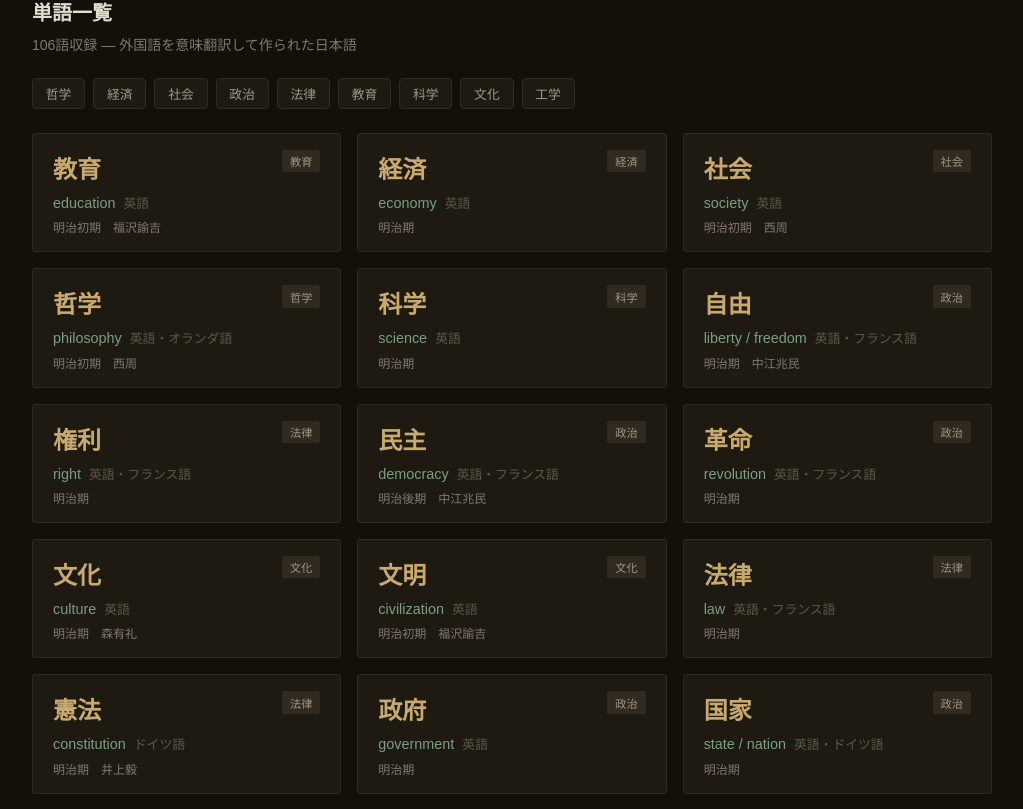
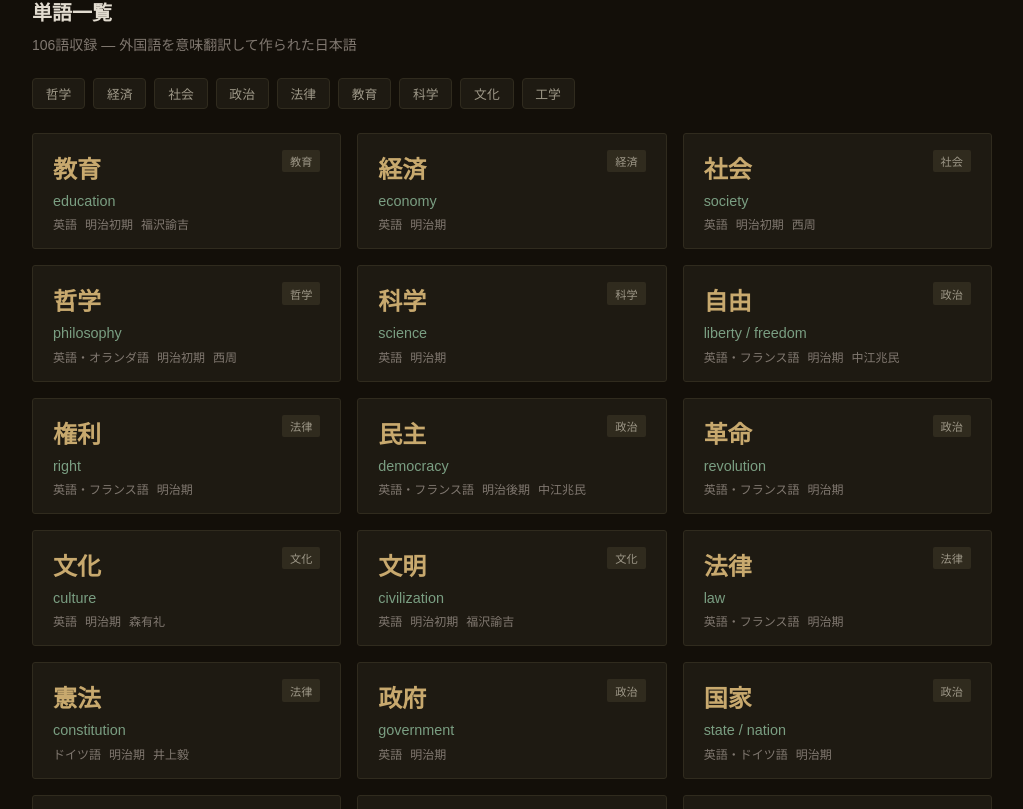
Before and after one commit to reload-co-jp/shaqai, a Next.js app: page / in a window 1280 px wide. Shown: the part 1011-1820 px from the top of the page, without its empty margins (128-1151 px from the left). Built offline with nearby package versions, Linux system fonts and the light colour scheme; a web font is replaced by a local one.

Commit message:
Fix word card layout

```diff
--- a/components/elements/word-card.tsx
+++ b/components/elements/word-card.tsx
@@ -23,8 +23,17 @@ export const WordCard: FC<Props> = ({ word, field, translator }) => (
         transition: "border-color 0.2s",
       }}
     >
-      <div style={{ display: "flex", justifyContent: "space-between", alignItems: "flex-start", marginBottom: ".5rem" }}>
-        <span style={{ fontSize: "1.5rem", fontWeight: "bold", color: "#c8a96e" }}>
+      <div
+        style={{
+          display: "flex",
+          justifyContent: "space-between",
+          alignItems: "flex-start",
+          marginBottom: ".5rem",
+        }}
+      >
+        <span
+          style={{ fontSize: "1.5rem", fontWeight: "bold", color: "#c8a96e" }}
+        >
           {word.japanese_word}
         </span>
         {field && (
@@ -41,17 +50,22 @@ export const WordCard: FC<Props> = ({ word, field, translator }) => (
           </span>
         )}
       </div>
-      <div style={{ fontSize: ".9rem", color: "#7a9e82", marginBottom: ".4rem" }}>
+      <div
+        style={{ fontSize: ".9rem", color: "#7a9e82", marginBottom: ".4rem" }}
+      >
         {word.original_word}
-        <span style={{ color: "#5e5848", marginLeft: ".5rem", fontSize: ".8rem" }}>
-          {word.language}
-        </span>
       </div>
-      <div style={{ fontSize: ".75rem", color: "#807870" }}>
-        {word.era}
-        {translator && (
-          <span style={{ marginLeft: ".75rem" }}>{translator.name}</span>
-        )}
+      <div
+        style={{
+          display: "flex",
+          fontSize: ".75rem",
+          gap: ".5rem",
+          color: "#807870",
+        }}
+      >
+        <span style={{}}>{word.language}</span>
+        <span>{word.era}</span>
+        {translator && <span>{translator.name}</span>}
       </div>
     </article>
   </Link>
```
